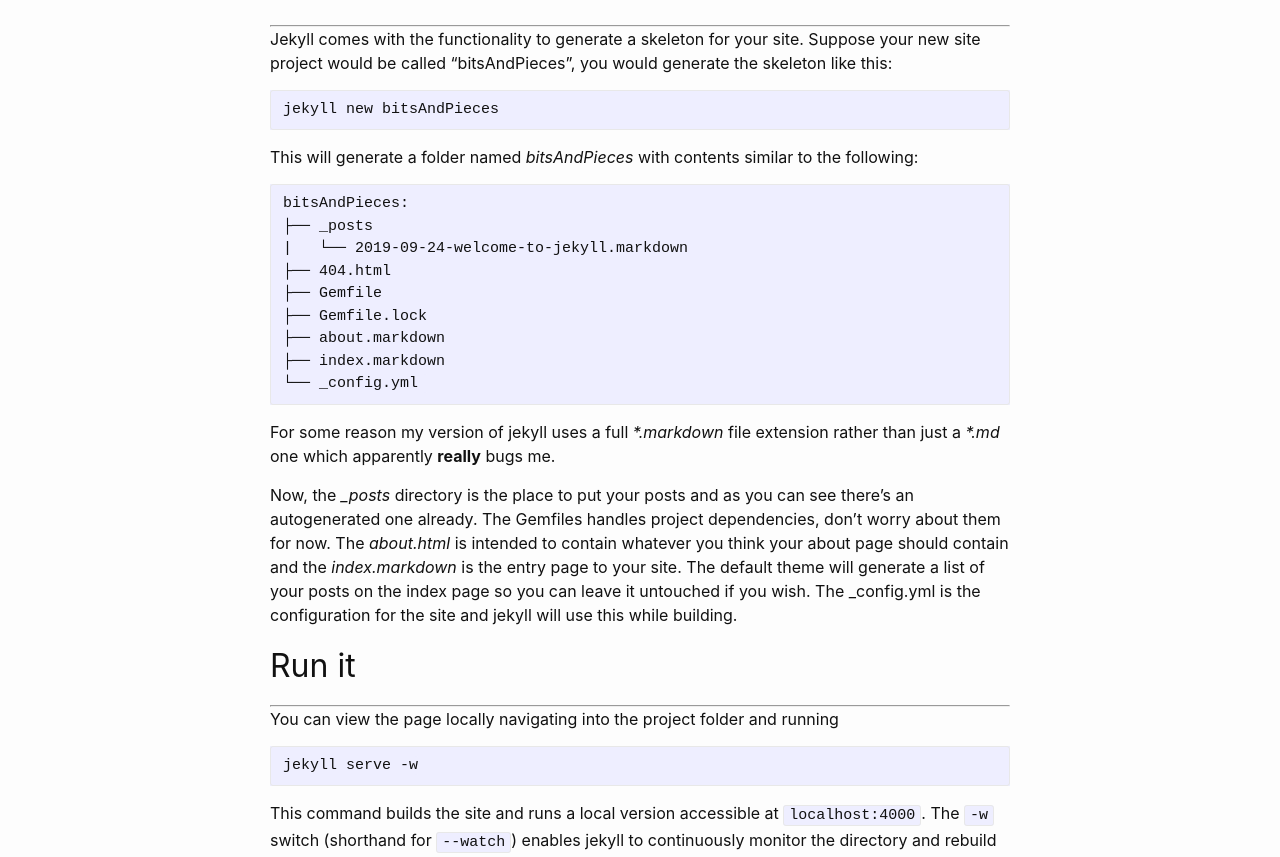
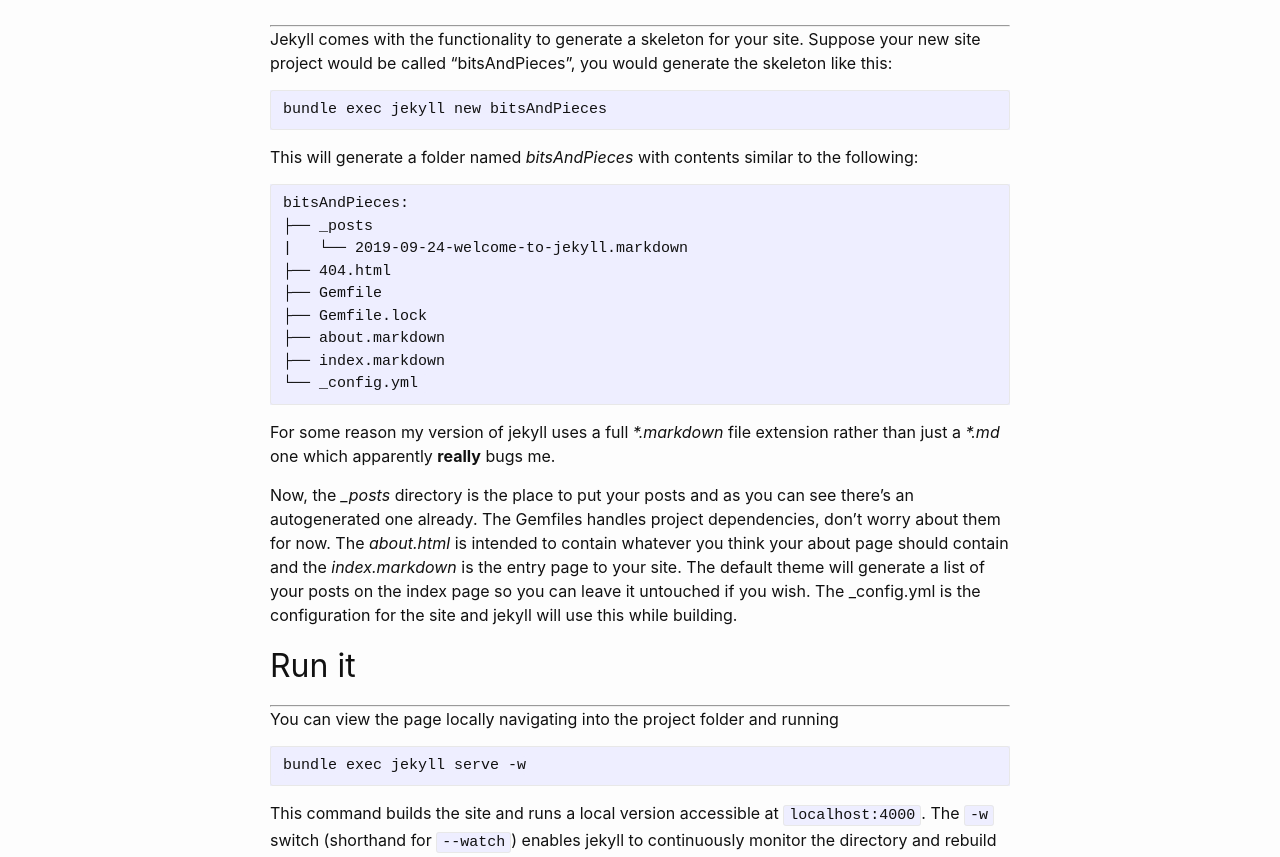
Before and after one commit to ndlarsen/ndlarsen.github.io, a Jekyll site: the page built from _posts/2019-09-24-jekyll-part-2-generating-a-barebones-page.md, in a window 1280 px wide. Shown: the part 423-1280 px from the top of the page. Built offline with Jekyll 4.4.1, drawn with Linux system fonts in a browser that asks for light colours.

Commit message:
Updated jekyll commands in related posts.

````diff
--- a/_posts/2019-09-24-jekyll-part-2-generating-a-barebones-page.md
+++ b/_posts/2019-09-24-jekyll-part-2-generating-a-barebones-page.md
@@ -13,7 +13,7 @@ This post will show you how to generate a barebones page and preview it locally.
 ---
 Jekyll comes with the functionality to generate a skeleton for your site. Suppose your new site project would be called "bitsAndPieces", you would generate the skeleton like this:
 ```
-jekyll new bitsAndPieces
+bundle exec jekyll new bitsAndPieces
 ```
 This will generate a folder named *bitsAndPieces* with contents similar to the following:
 ```
@@ -35,7 +35,7 @@ Now, the *_posts* directory is the place to put your posts and as you can see th
 ---
 You can view the page locally navigating into the project folder and running
 ```
-jekyll serve -w
+bundle exec jekyll serve -w
 ```
 This command builds the site and runs a local version accessible at `localhost:4000`. The `-w` switch (shorthand for `--watch`) enables jekyll to continuously monitor the directory and rebuild when changes are made. This way you don't have to restart the process every time you need the review a change.
 
````
Also changed, not shown: _posts/2019-09-25-jekyll-part-3-creating-posts.md (+2 -2 lines).
